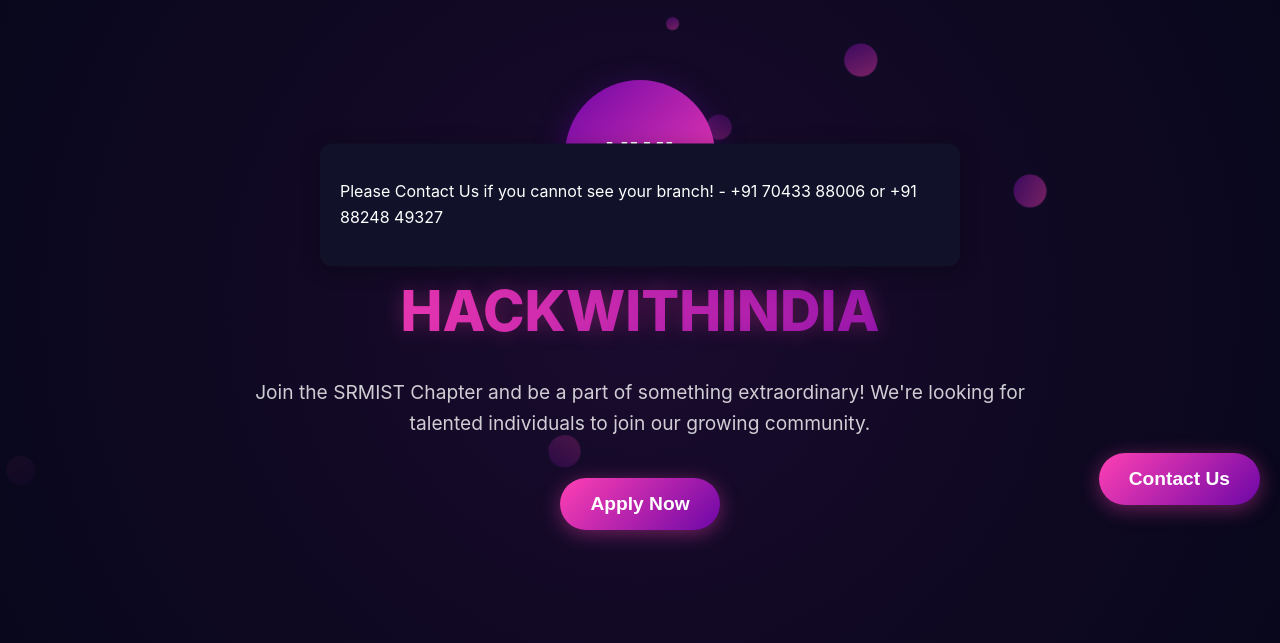
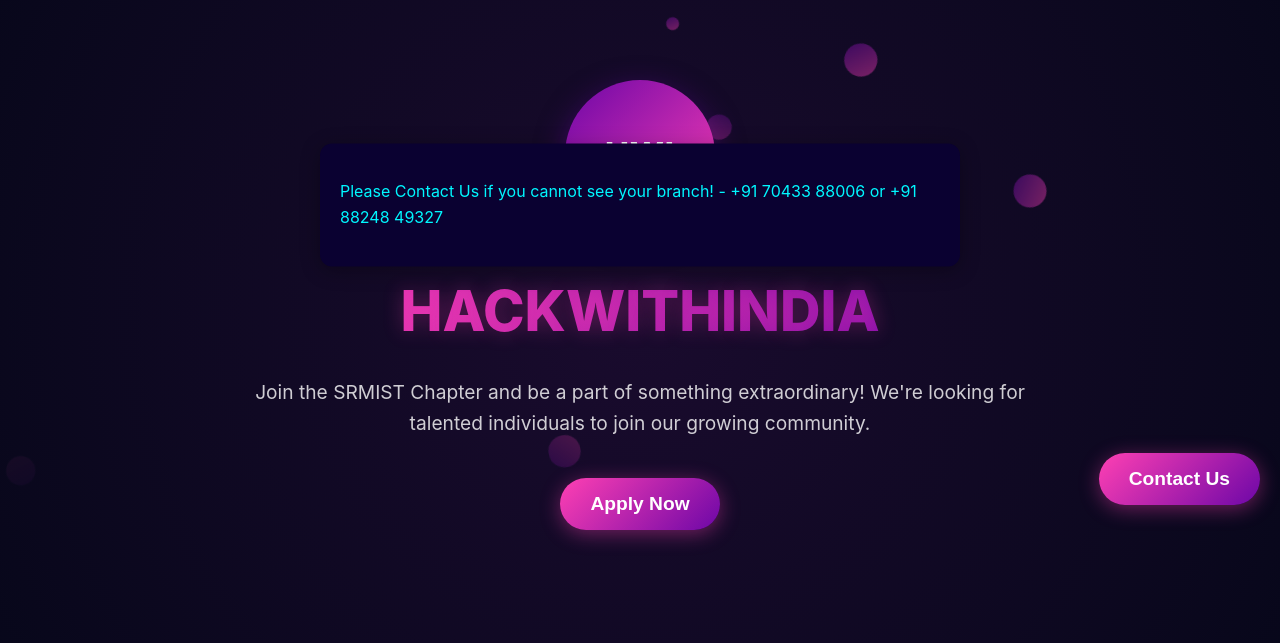
Before and after one commit to hwisrm/HWI-SRM-Recruitment-Page, a plain HTML site: page index.html in a window 1280 px wide. Both pictures are taken after a click on the button "Contact Us". Shown: the part 195-838 px from the top of the page. Drawn offline with Linux system fonts and the light colour scheme.

Commit message:
added some changes to the contact us window to differentiate it from rest of the website

```diff
--- a/index.html
+++ b/index.html
@@ -9,7 +9,7 @@
 <body>
     <button class="contact-us-btn" id="contact-us-btn">Contact Us</button>
 
-    <div class="popup" id="popup">
+    <div class="popup"  style="color: #00f7ff; background-color: #0a0131;"id="popup">
         <p>Please Contact Us if you cannot see your branch! - +91 70433 88006 or +91 88248 49327</p>
     </div>
     <div class="landing-page" id="landing-page">
```
